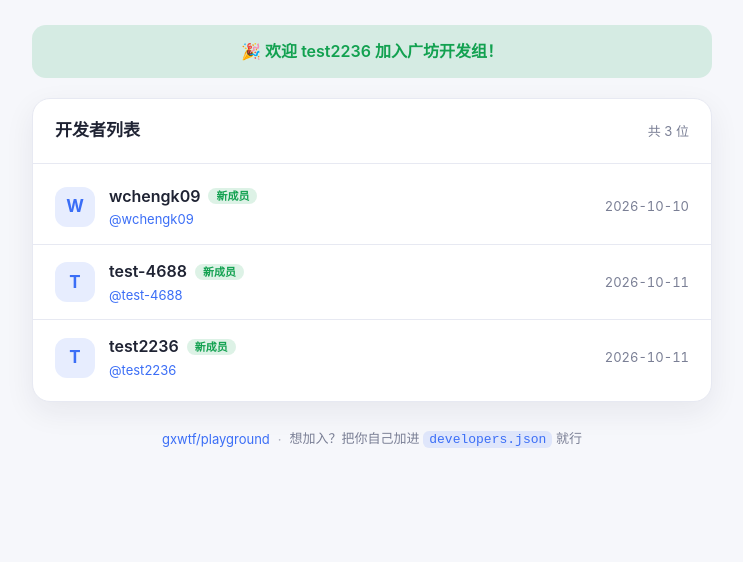
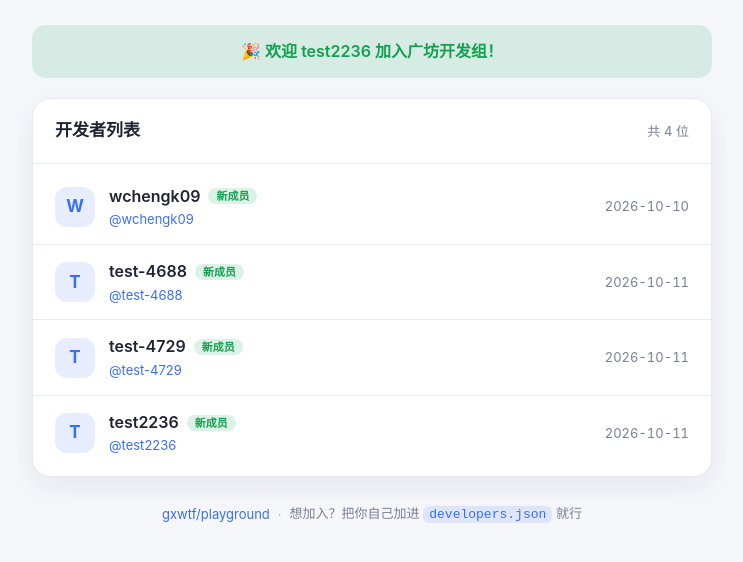
Before and after one commit to gxwtf/playground, a website: page index.html in a window 1280 px wide. Shown: the part 162-724 px from the top of the page, without its empty margins (268-1011 px from the left). Drawn offline with Linux system fonts and the light colour scheme.

Commit message:
corner-case: c02_protected_file

```diff
--- a/developers.json
+++ b/developers.json
@@ -13,5 +13,10 @@
     "name": "test-4688",
     "github": "test-4688",
     "joinedAt": "2026-10-11"
+  },
+  {
+    "name": "test-4729",
+    "github": "test-4729",
+    "joinedAt": "2026-10-11"
   }
 ]
```
Also changed, not shown: index.html (+1 -0 lines).
